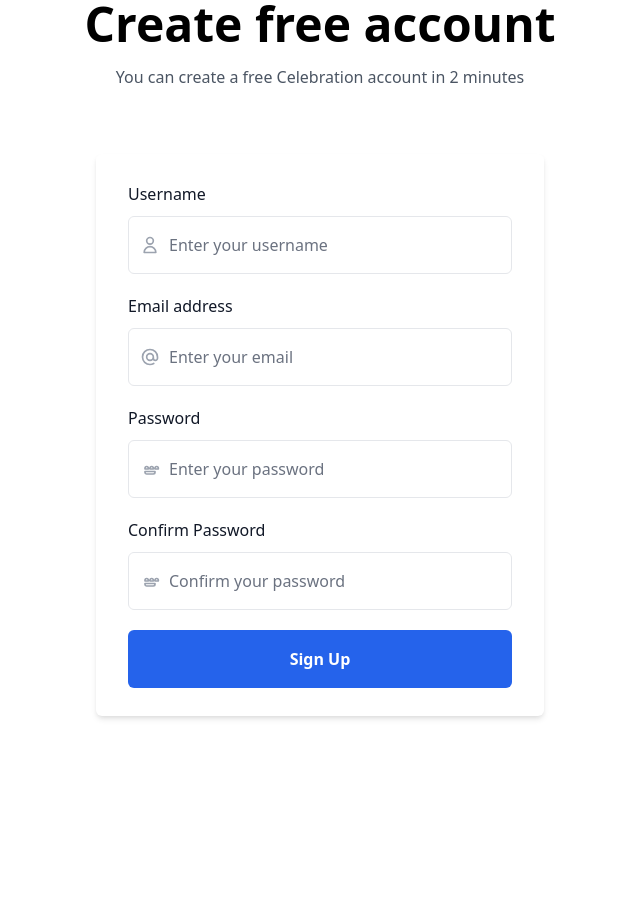
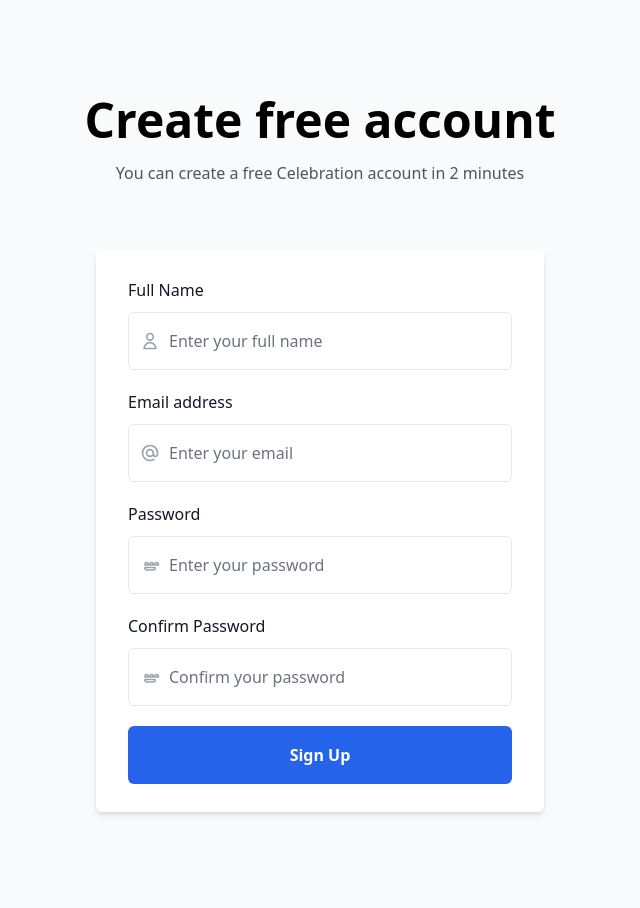
Before and after one commit to AlexandruCL/ProiectProfuDeVin, a Django app: page /signup/ in a window 1280 px wide. Shown: the whole page, without its empty margins (320-960 px from the left). Before the commit the page ends 719 px from the top, so only its background shows below. Run offline with Django 5.2, Linux system fonts and the light colour scheme.

Commit message:
Update signup.html

```diff
--- a/my_project/templates/my_app/signup.html
+++ b/my_project/templates/my_app/signup.html
@@ -7,6 +7,7 @@
     <link href="https://cdn.jsdelivr.net/npm/tailwindcss@2.2.19/dist/tailwind.min.css" rel="stylesheet">
 </head>
 <body>
+    <section class="py-10 bg-gray-50 sm:py-16 lg:py-24">
         <div class="px-4 mx-auto max-w-7xl sm:px-6 lg:px-8">
             <div class="max-w-2xl mx-auto text-center">
                 <h2 class="text-3xl font-bold leading-tight text-black sm:text-4xl lg:text-5xl">Create free account</h2>
@@ -20,7 +21,7 @@
                             {% csrf_token %}
                             <div class="space-y-5">
                                 <div>
-                                <label for="username" class="text-base font-medium text-gray-900"> Username </label>
+                                    <label for="username" class="text-base font-medium text-gray-900"> Full Name </label>
                                     <div class="mt-2.5 relative text-gray-400 focus-within:text-gray-600">
                                         <div class="absolute inset-y-0 left-0 flex items-center pl-3 pointer-events-none">
                                             <svg class="w-5 h-5" xmlns="http://www.w3.org/2000/svg" fill="none" viewBox="0 0 24 24" stroke="currentColor">
@@ -31,7 +32,7 @@
                                             type="text"
                                             name="username"
                                             id="username"
-                                        placeholder="Enter your username"
+                                            placeholder="Enter your full name"
                                             class="block w-full py-4 pl-10 pr-4 text-black placeholder-gray-500 transition-all duration-200 bg-white border border-gray-200 rounded-md focus:outline-none focus:border-blue-600 caret-blue-600"
                                         />
                                     </div>
@@ -70,6 +71,9 @@
                                             placeholder="Enter your password"
                                             class="block w-full py-4 pl-10 pr-4 text-black placeholder-gray-500 transition-all duration-200 bg-white border border-gray-200 rounded-md focus:outline-none focus:border-blue-600 caret-blue-600"
                                         />
+                                        {% if form.password1.errors %}
+                                            <div class="text-red-600">{{ form.password1.errors }}</div>
+                                        {% endif %}
                                     </div>
                                 </div>
 
@@ -89,8 +93,10 @@
                                             class="block w-full py-4 pl-10 pr-4 text-black placeholder-gray-500 transition-all duration-200 bg-white border border-gray-200 rounded-md focus:outline-none focus:border-blue-600 caret-blue-600"
                                         />
                                     </div>
+                                         {% if form.password2.errors %}
+                                    <div class="text-red-600">{{ form.password2.errors }}</div>
+                                        {% endif %}
                                     </div>
-
                                 <div>
                                     <button type="submit" class="inline-flex items-center justify-center w-full px-4 py-4 text-base font-semibold text-white transition-all duration-200 bg-blue-600 border border-transparent rounded-md focus:outline-none hover:bg-blue-700 focus:bg-blue-700">
                                         Sign Up
@@ -102,5 +108,6 @@
                 </div>
             </div>
         </div>
+    </section>
 </body>
 </html>
```
Lines whose indentation alone changed are shown as unchanged.
